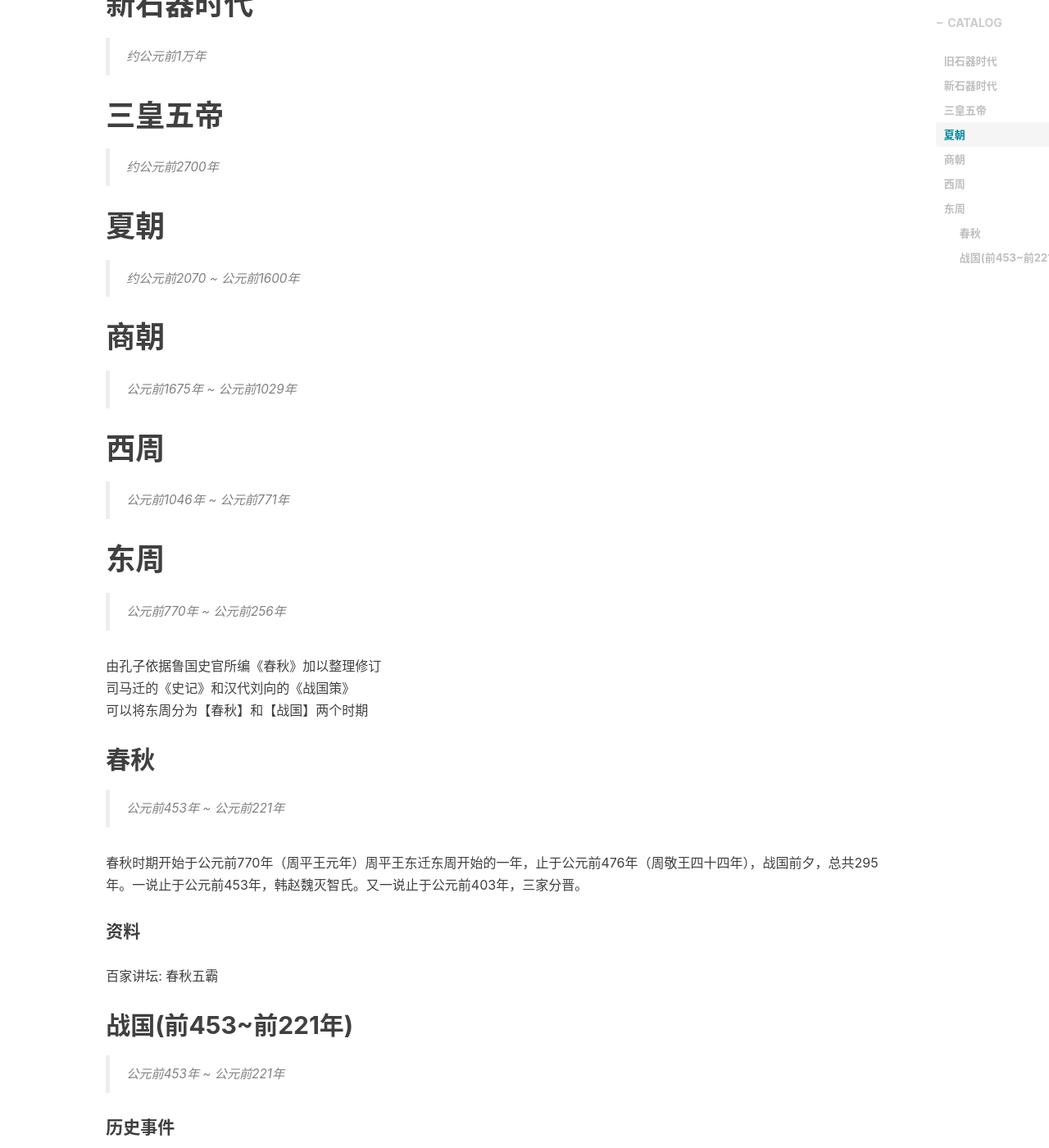
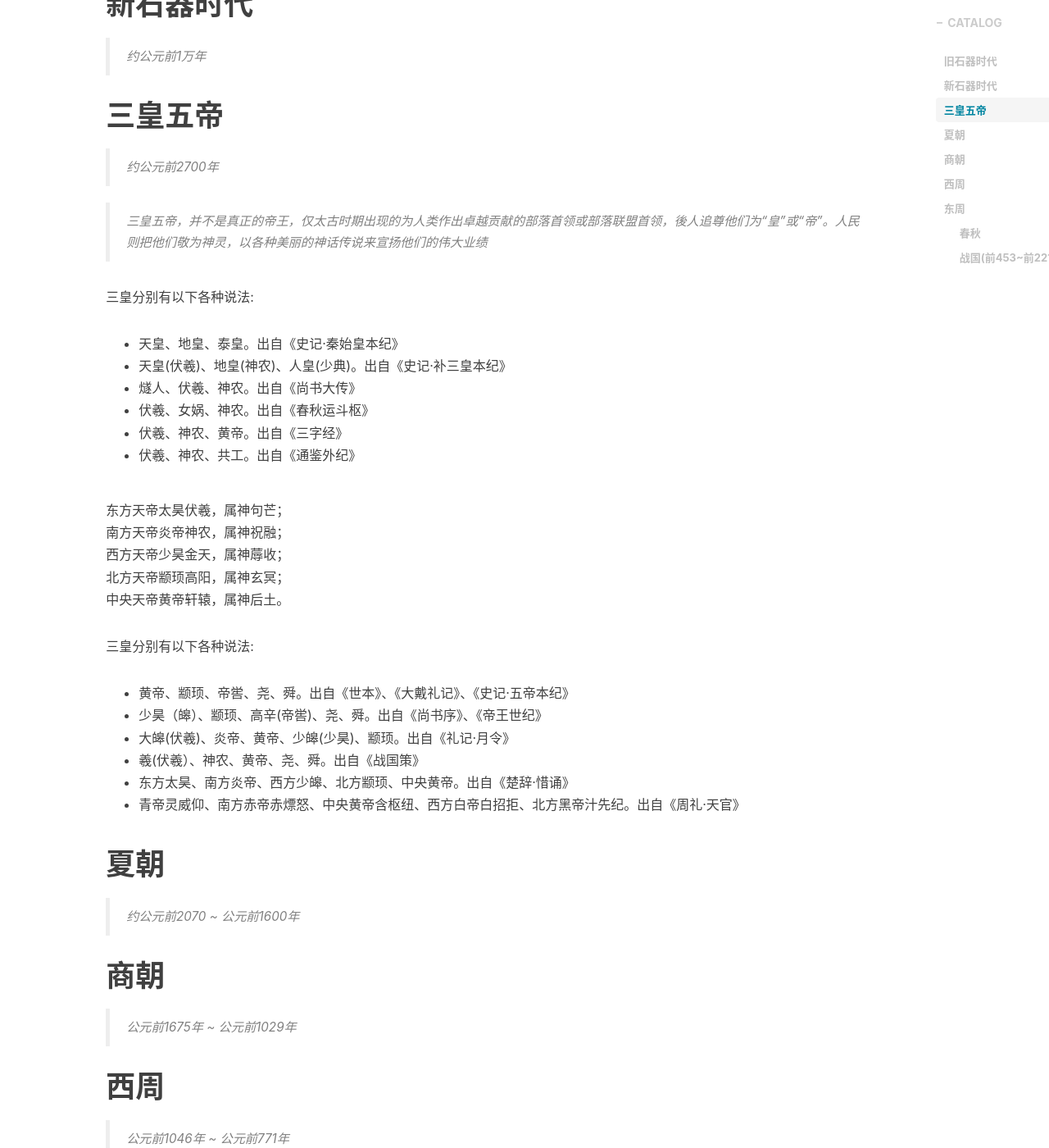
Before and after one commit to zhouj000/zhouj000.github.io, a Jekyll site: the page built from _posts/2018-06-25-about-huaxia-history.markdown, in a window 1280 px wide and 1400 px high, scrolled down 683 px. Shown: the whole window at 82% size. Built offline with Jekyll 4.4.1, drawn with Linux system fonts in a browser that asks for light colours; nearby versions of some CDN libraries; comment, search, counter and statistics services are not loaded.

Commit message:
new blog

```diff
--- a/_posts/2000-01-01-sticky.markdown
+++ b/_posts/2000-01-01-sticky.markdown
@@ -69,6 +69,7 @@ catalog: true
 
 [亿级流量网站构架核心技术-读书笔记](https://zhouj000.github.io/2018/06/25/coreTechnologyOfWebArchitecture-kaitao/)
 [深入浅出数据分析-读书笔记](https://zhouj000.github.io/2018/10/04/HeadFirst-DataAnalysis/)
+[技术之瞳-读书笔记](https://zhouj000.github.io/2018/10/13/technology-eyes/)
 
 
 
--- a/_posts/2018-06-25-about-huaxia-history.markdown
+++ b/_posts/2018-06-25-about-huaxia-history.markdown
@@ -19,6 +19,31 @@ tags:
 
 # 三皇五帝
 > 约公元前2700年
+
+> 三皇五帝，并不是真正的帝王，仅太古时期出现的为人类作出卓越贡献的部落首领或部落联盟首领，後人追尊他们为“皇”或“帝”。人民则把他们敬为神灵，以各种美丽的神话传说来宣扬他们的伟大业绩
+
+三皇分别有以下各种说法:
++ 天皇、地皇、泰皇。出自《史记·秦始皇本纪》
++ 天皇(伏羲)、地皇(神农)、人皇(少典)。出自《史记·补三皇本纪》
++ 燧人、伏羲、神农。出自《尚书大传》
++ 伏羲、女娲、神农。出自《春秋运斗枢》
++ 伏羲、神农、黄帝。出自《三字经》
++ 伏羲、神农、共工。出自《通鉴外纪》
+
+东方天帝太昊伏羲，属神句芒；
+南方天帝炎帝神农，属神祝融；
+西方天帝少昊金天，属神蓐收；
+北方天帝颛顼高阳，属神玄冥；
+中央天帝黄帝轩辕，属神后土。
+
+三皇分别有以下各种说法:
++ 黄帝、颛顼、帝喾、尧、舜。出自《世本》、《大戴礼记》、《史记·五帝本纪》
++ 少昊（皞）、颛顼、高辛(帝喾)、尧、舜。出自《尚书序》、《帝王世纪》
++ 大皞(伏羲)、炎帝、黄帝、少皞(少昊)、颛顼。出自《礼记·月令》
++ 羲(伏羲）、神农、黄帝、尧、舜。出自《战国策》
++ 东方太昊、南方炎帝、西方少皞、北方颛顼、中央黄帝。出自《楚辞·惜诵》
++ 青帝灵威仰、南方赤帝赤熛怒、中央黄帝含枢纽、西方白帝白招拒、北方黑帝汁先纪。出自《周礼·天官》
+
 
 # 夏朝
 > 约公元前2070 ~ 公元前1600年
```
Also changed, not shown: _posts/2018-10-13-technology-eyes.markdown (added, +255 -0 lines), img/in-post/2018/10/tcp_status.jpg (added).
